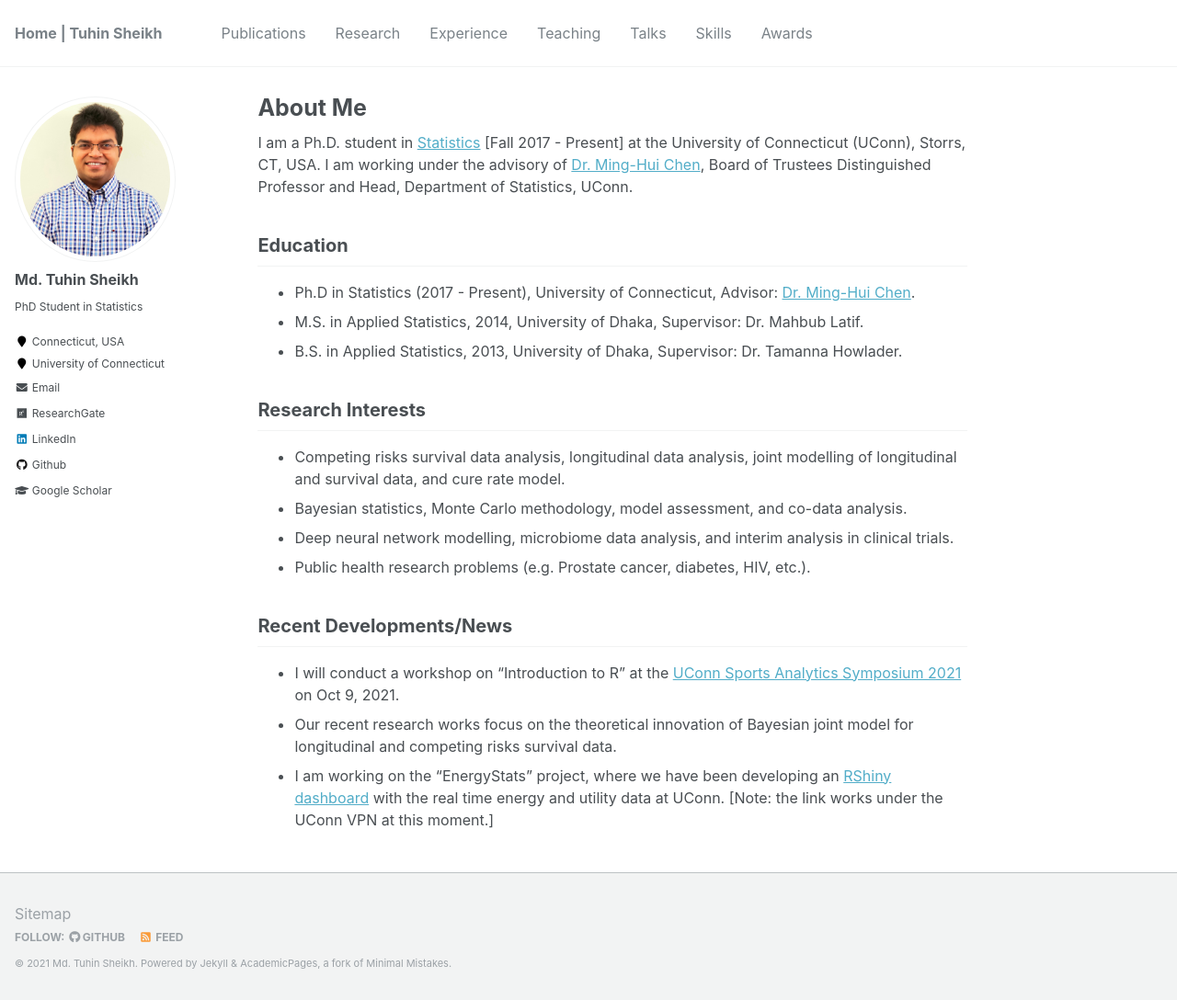
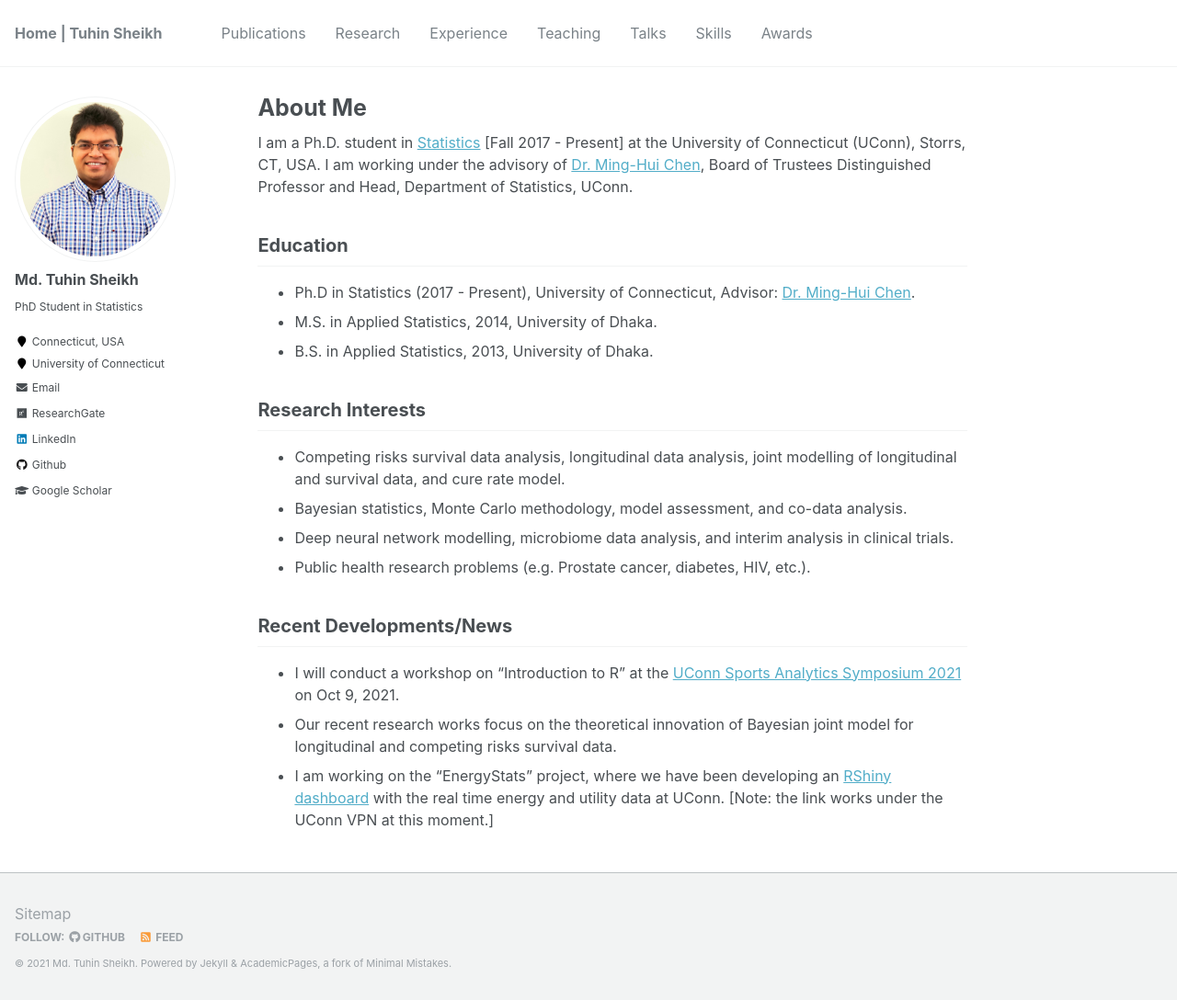
Before and after one commit to mdtuhinsheikh/mdtuhinsheikh.github.io, a Jekyll site: the page built from _pages/about.md, in a window 1280 px wide and 1088 px high. Shown: the whole window at 92% size. Built offline with Jekyll 4.4.1, drawn with Linux system fonts in a browser that asks for light colours.

Commit message:
updated about page

```diff
--- a/_pages/about.md
+++ b/_pages/about.md
@@ -13,8 +13,8 @@ My research works broadly focus on competing risks survival data analysis, longi
 -->
 ## Education
 - Ph.D in Statistics (2017 - Present), University of Connecticut, Advisor: [Dr. Ming-Hui Chen](http://merlot.stat.uconn.edu/~mhchen/).
-- M.S. in Applied Statistics, 2014, University of Dhaka, Supervisor: Dr. Mahbub Latif.
-- B.S. in Applied Statistics, 2013, University of Dhaka, Supervisor: Dr. Tamanna Howlader.
+- M.S. in Applied Statistics, 2014, University of Dhaka.
+- B.S. in Applied Statistics, 2013, University of Dhaka.
 
 ## Research Interests
 - Competing risks survival data analysis, longitudinal data analysis, joint modelling of longitudinal and survival data, and cure rate model.
```
